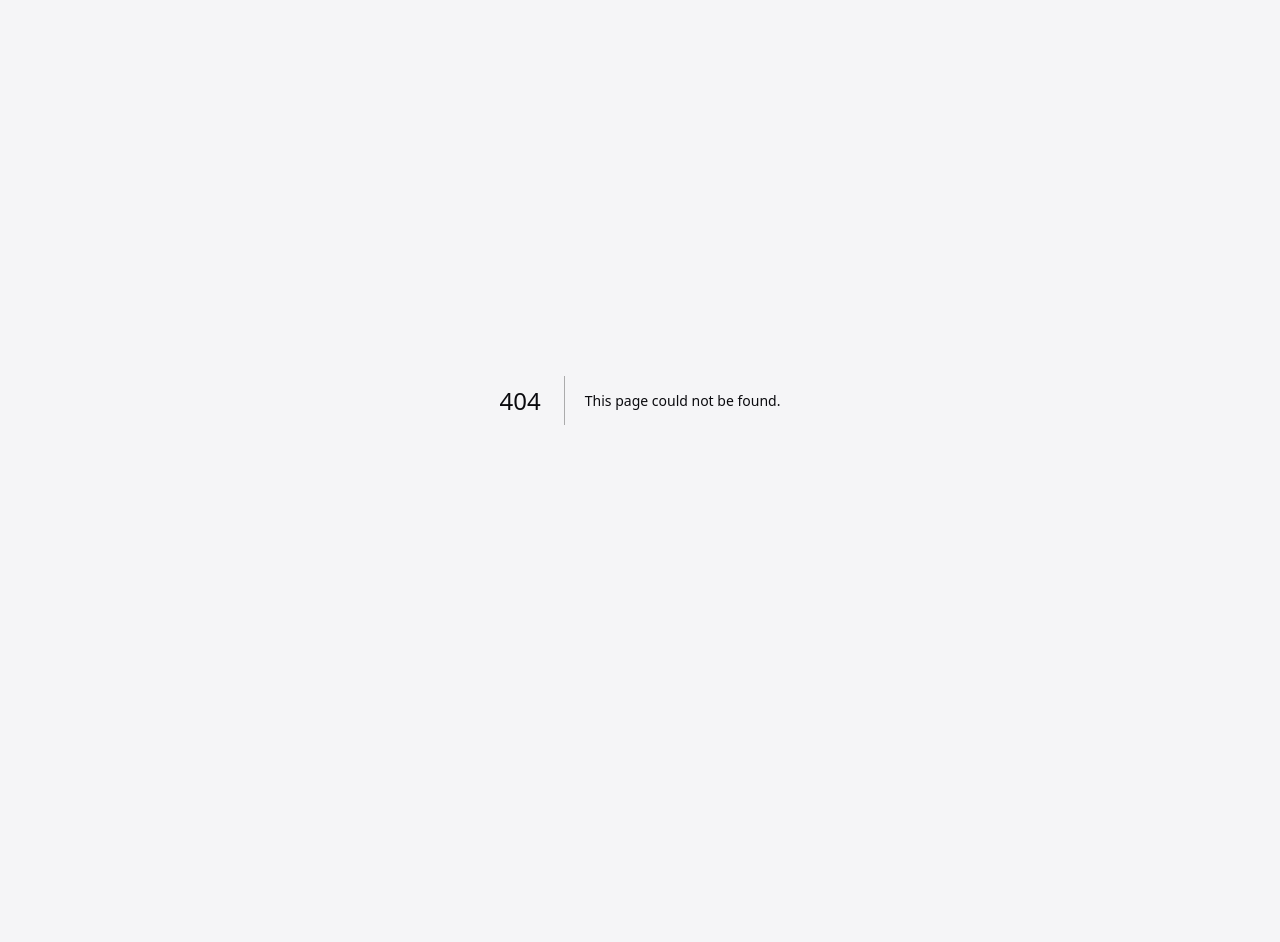
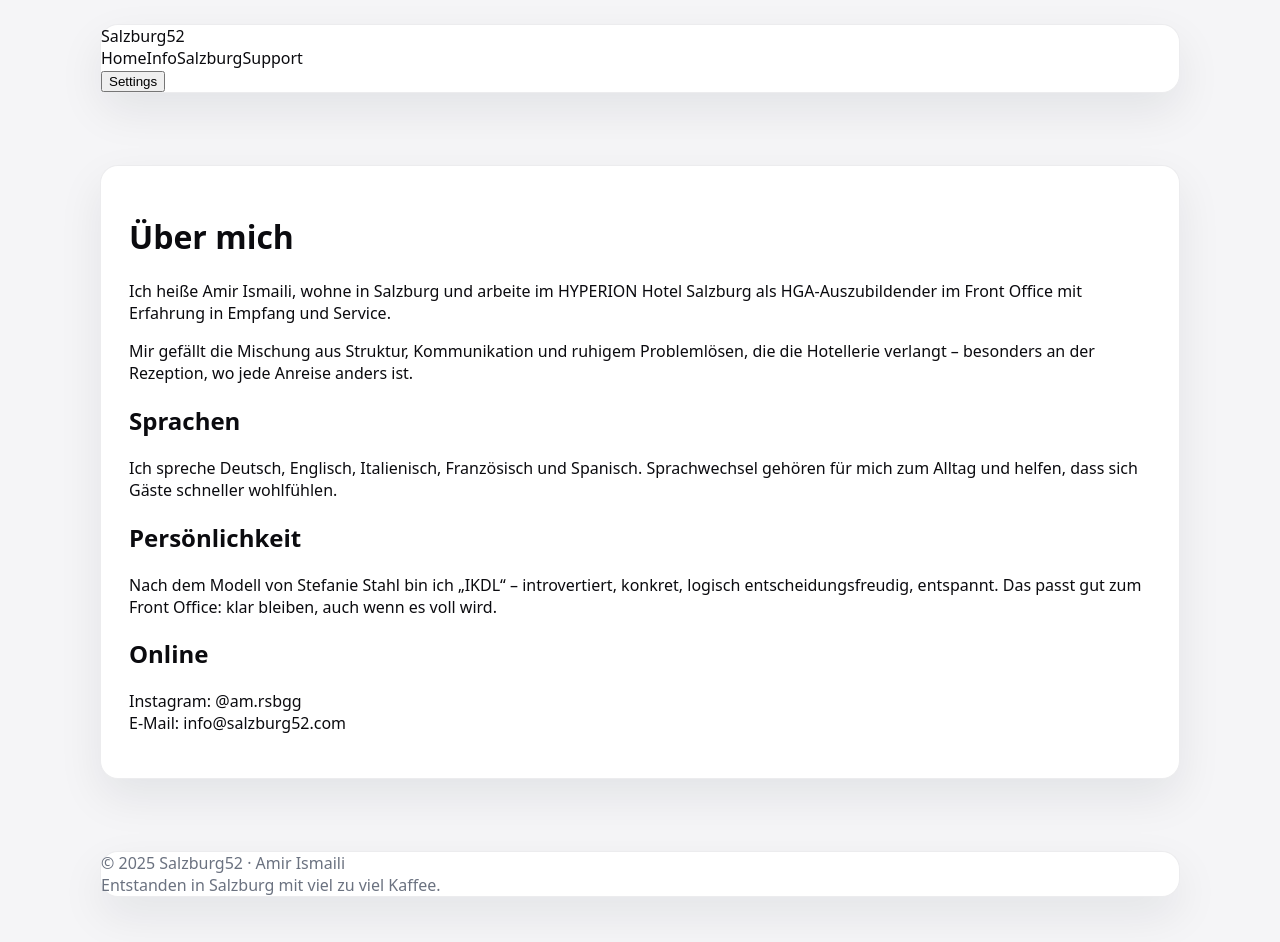
Before and after one commit to luv2loot/salzburg52, a Next.js app: page /de/info in a window 1280 px wide. Before the commit this address had no page. Shown: the top 942 px of the page. Before the commit the page ends 800 px from the top, so only its background shows below. Built offline with nearby package versions, Linux system fonts and the light colour scheme.

Commit message:
Create page.js

```diff
--- /dev/null
+++ b/app/de/info/page.js
@@ -0,0 +1,59 @@
+import Header from "@/components/Header";
+import Footer from "@/components/Footer";
+import Cursor from "@/components/Cursor";
+
+const LANG = "de";
+
+export default function DeInfoPage() {
+  return (
+    <>
+      <Cursor />
+      <Header lang={LANG} />
+      <main className="app-shell">
+        <div className="surface" style={{ padding: "1.75rem" }}>
+          <h1>Über mich</h1>
+          <p>
+            Ich heiße Amir Ismaili, wohne in Salzburg und arbeite im HYPERION
+            Hotel Salzburg als HGA-Auszubildender im Front Office mit Erfahrung
+            in Empfang und Service.
+          </p>
+          <p>
+            Mir gefällt die Mischung aus Struktur, Kommunikation und ruhigem
+            Problemlösen, die die Hotellerie verlangt – besonders an der
+            Rezeption, wo jede Anreise anders ist.
+          </p>
+
+          <h2>Sprachen</h2>
+          <p>
+            Ich spreche Deutsch, Englisch, Italienisch, Französisch und
+            Spanisch. Sprachwechsel gehören für mich zum Alltag und helfen, dass
+            sich Gäste schneller wohlfühlen.
+          </p>
+
+          <h2>Persönlichkeit</h2>
+          <p>
+            Nach dem Modell von Stefanie Stahl bin ich „IKDL“ – introvertiert,
+            konkret, logisch entscheidungsfreudig, entspannt. Das passt gut zum
+            Front Office: klar bleiben, auch wenn es voll wird.
+          </p>
+
+          <h2>Online</h2>
+          <p>
+            Instagram:{" "}
+            <a
+              href="https://www.instagram.com/am.rsbgg"
+              target="_blank"
+              rel="noreferrer"
+            >
+              @am.rsbgg
+            </a>
+            <br />
+            E-Mail:{" "}
+            <a href="mailto:info@salzburg52.com">info@salzburg52.com</a>
+          </p>
+        </div>
+      </main>
+      <Footer lang={LANG} />
+    </>
+  );
+}
```
